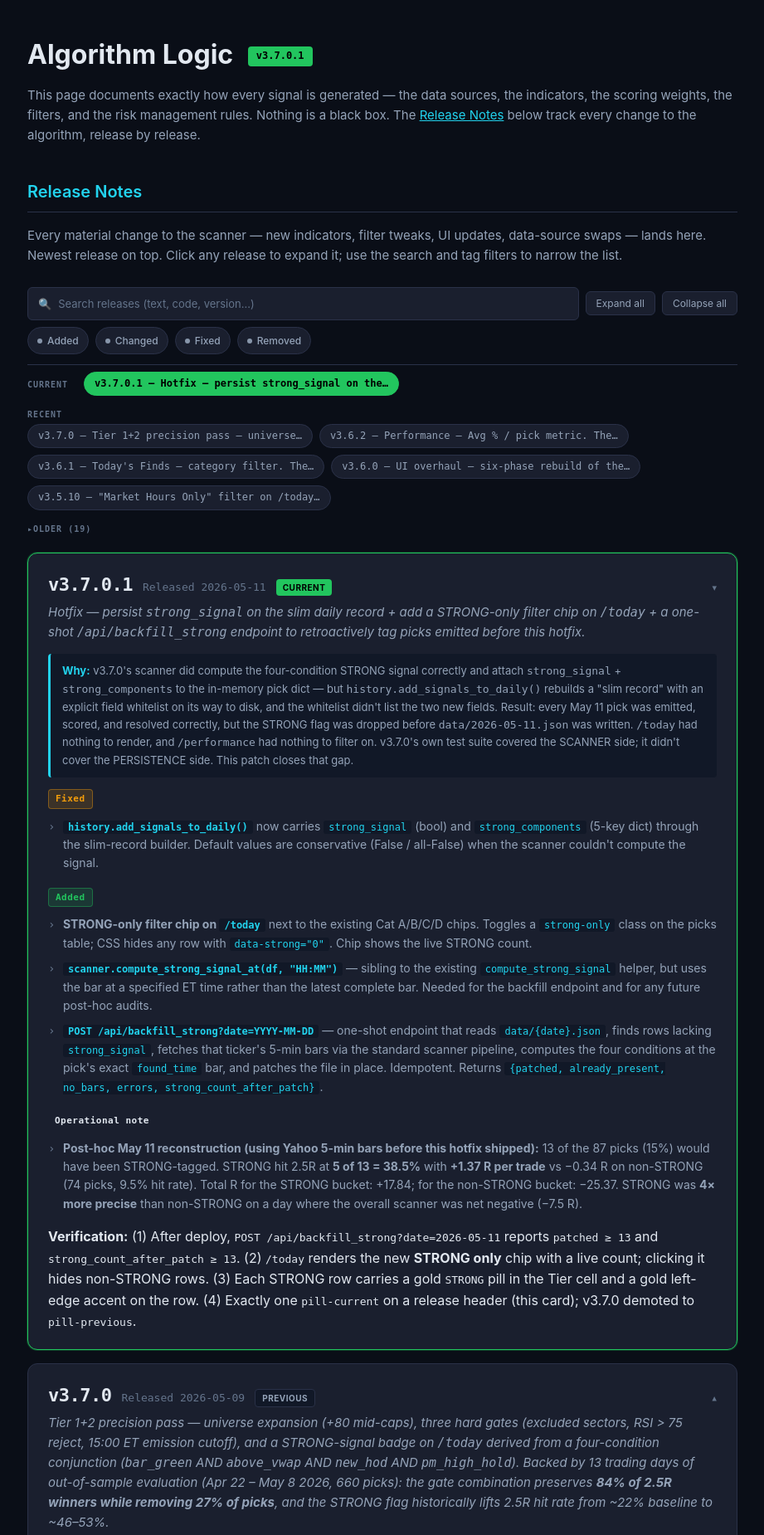
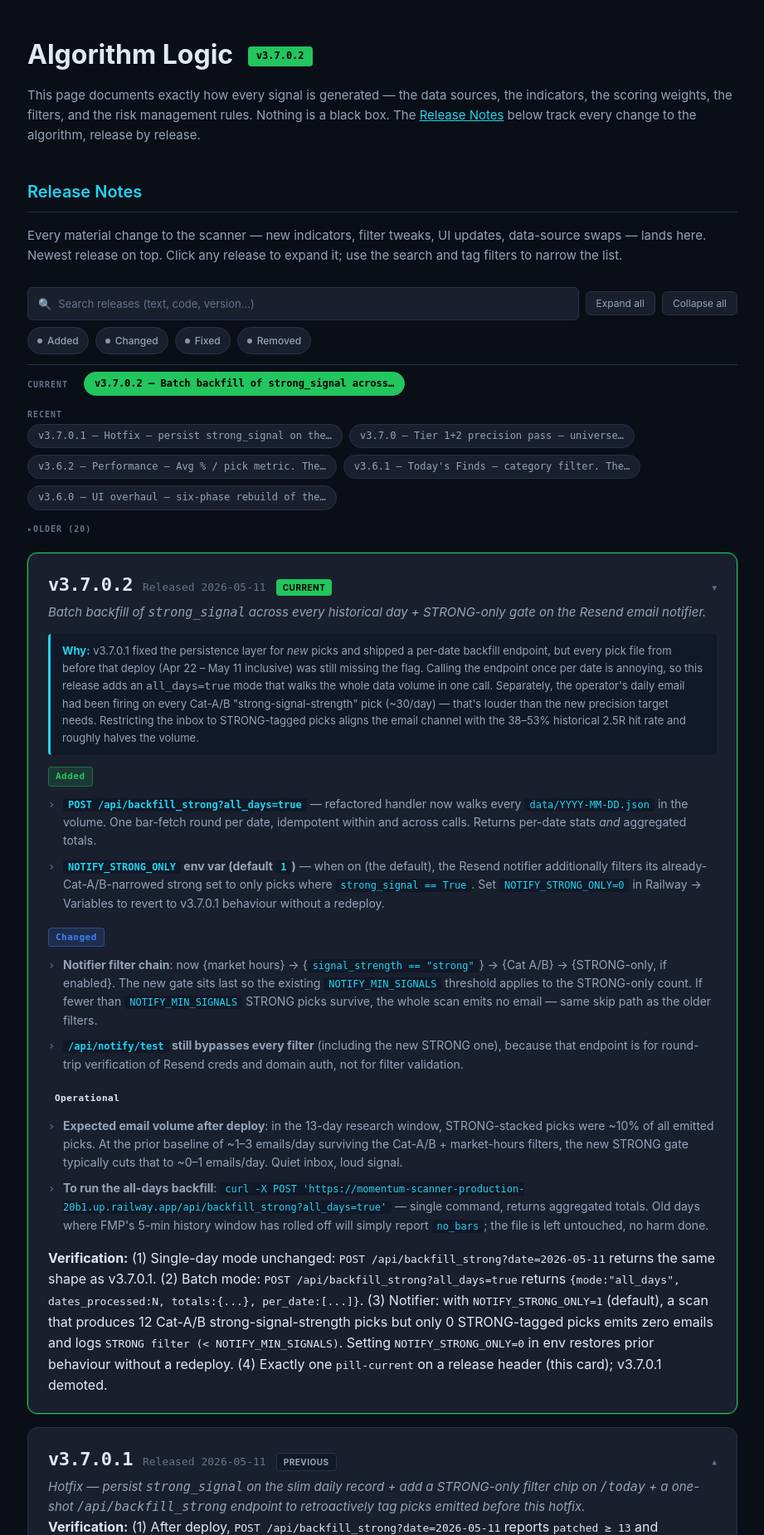
Before and after one commit to raveeshbhasin-assistant/momentum-scanner, a FastAPI app: page /logic in a window 1280 px wide. Shown: the part 70-1920 px from the top of the page at 83% size, without its empty margins (179-1100 px from the left). Run offline with FastAPI, Linux system fonts and the light colour scheme; some libraries are stand-ins or nearby versions.

Commit message:
v3.7.0.2: batch backfill (all_days=true) + STRONG-only email notifier gate
User-driven follow-up on v3.7.0.1:

(1) Backfill all days in one call. The single-date endpoint shipped in
v3.7.0.1 worked but required one curl per date to retroactively tag
every pick from Apr 22 onward. Added an all_days=true mode that walks
every data/YYYY-MM-DD.json in the volume, fetches bars per ticker per
date, and patches in place. Idempotent. Returns aggregated totals plus
a per-date breakdown.

(2) STRONG-only email notifier. The Resend notifier previously fired
on every Cat-A/B "strong-signal-strength" pick (~30/day). New
NOTIFY_STRONG_ONLY env var (default 1) additionally restricts to
picks where strong_signal == True. In the 13-day research window
STRONG-stacked picks were ~10% of all emitted picks, so the new gate
typically cuts daily email volume from ~1-3 to ~0-1 — much louder
signal-to-noise. Set NOTIFY_STRONG_ONLY=0 in Railway Variables to
revert without a redeploy. /api/notify/test still bypasses every
filter (incl. this one) for round-trip Resend creds verification.

To apply after deploy:
  curl -X POST 'https://momentum-scanner-production-20b1.up.railway.app/api/backfill_strong?all_days=true'

Old days where FMP's 5-min history has rolled off will report
no_bars; their files are left untouched.

Co-Authored-By: Claude Opus 4.7 (1M context) <noreply@anthropic.com>

```diff
--- a/app.py
+++ b/app.py
@@ -711,42 +711,28 @@ async def api_trigger_backup():
     return {"today": today, "summary": summary}
 
 
-@app.post("/api/backfill_strong", response_class=JSONResponse)
-async def api_backfill_strong(date: str | None = None):
+def _backfill_strong_for_date(target: str) -> dict:
     """
-    v3.7.0.1: Backfill the STRONG-signal flag on previously emitted picks
-    in data/{date}.json. Use this once after deploying v3.7.0.1 to tag
-    today's (and earlier) picks that were saved before the persistence
-    fix landed.
-
-    Behaviour:
-      - Reads data/{date}.json (defaults to today ET if date omitted)
-      - For each row missing `strong_signal`, fetches that ticker's 5-min
-        bars via the standard scanner pipeline, computes the four
-        conditions at the pick's `found_time` bar, and patches the record
-      - Writes the file back; idempotent (records already carrying
-        `strong_signal` are skipped)
-
-    Returns counts for: patched, already_present, no_bars, errors.
+    v3.7.0.1: backfill STRONG flag on one date's picks. Returns a stats dict.
     """
     from history import load_daily_finds, save_daily_finds
     from scanner import fetch_intraday_data, calculate_indicators, compute_strong_signal_at
 
-    target = date or datetime.now(config.ET).strftime("%Y-%m-%d")
     rows = load_daily_finds(target)
     if not rows:
-        return {"date": target, "rows": 0, "note": "no picks for that date"}
-
-    # Determine which rows need backfilling
+        return {"date": target, "rows": 0, "patched": 0, "note": "no picks"}
     need = [r for r in rows if "strong_signal" not in r]
     skipped = len(rows) - len(need)
     if not need:
-        return {"date": target, "rows": len(rows), "patched": 0, "already_present": skipped}
+        return {
+            "date": target, "rows": len(rows), "patched": 0,
+            "already_present": skipped,
+            "strong_count": sum(1 for r in rows if r.get("strong_signal")),
+        }
 
     tickers = sorted({r["ticker"] for r in need})
-    logger.info(f"backfill_strong: {target} — patching {len(need)} rows across {len(tickers)} tickers")
+    logger.info(f"backfill_strong: {target} — {len(need)} rows × {len(tickers)} tickers")
 
-    # Fetch bars (will be 1 day worth, since the file is for that date)
     try:
         bar_data = fetch_intraday_data(
             tickers,
@@ -754,12 +740,10 @@ async def api_backfill_strong(date: str | None = None):
             days=config.CANDLE_LOOKBACK_DAYS,
         )
     except Exception as e:
-        logger.warning(f"backfill_strong: bar fetch failed: {e}")
+        logger.warning(f"backfill_strong: {target} bar fetch failed: {e}")
         return {"date": target, "rows": len(rows), "patched": 0, "error": str(e)}
 
-    patched = 0
-    no_bars = 0
-    errors = 0
+    patched = no_bars = errors = 0
     for r in need:
         t = r["ticker"]
         df = bar_data.get(t)
@@ -767,9 +751,7 @@ async def api_backfill_strong(date: str | None = None):
             no_bars += 1
             continue
         try:
-            # need indicators (VWAP) on df
             df = calculate_indicators(df)
-            # Parse "09:31 AM ET" → "09:31" (24h)
             ft = r.get("found_time", "")
             try:
                 parts = ft.strip().split()
@@ -796,7 +778,7 @@ async def api_backfill_strong(date: str | None = None):
             patched += 1
         except Exception as e:
             errors += 1
-            logger.debug(f"backfill_strong: {t} {ft}: {e}")
+            logger.debug(f"backfill_strong: {target} {t} {ft}: {e}")
 
     if patched > 0:
         save_daily_finds(rows, target)
@@ -811,8 +793,50 @@ async def api_backfill_strong(date: str | None = None):
         "already_present": skipped,
         "no_bars": no_bars,
         "errors": errors,
-        "strong_count_after_patch": sum(1 for r in rows if r.get("strong_signal")),
+        "strong_count": sum(1 for r in rows if r.get("strong_signal")),
     }
+
+
+@app.post("/api/backfill_strong", response_class=JSONResponse)
+async def api_backfill_strong(date: str | None = None, all_days: bool = False):
+    """
+    v3.7.0.1: Backfill the STRONG-signal flag on previously emitted picks
+    in data/{date}.json. Idempotent — rows that already carry
+    `strong_signal` are skipped.
+
+    v3.7.0.2: optional `all_days=true` walks every YYYY-MM-DD.json file in
+    the data volume and backfills any row missing the flag. Useful as a
+    one-shot after the persistence fix to retroactively tag every
+    historical pick. Performs one bar-fetch round per date.
+
+    Query params:
+      - date=YYYY-MM-DD: backfill that single date (default today ET if
+        all_days is False and date is omitted)
+      - all_days=true:    walk every data/YYYY-MM-DD.json file
+    """
+    if all_days:
+        import re
+        dates: list[str] = []
+        try:
+            for p in sorted(_DATA_DIR.glob("*.json")):
+                stem = p.stem
+                if re.match(r"^\d{4}-\d{2}-\d{2}$", stem):
+                    dates.append(stem)
+        except Exception as e:
+            return {"error": f"could not list data dir: {e}"}
+        per_date = []
+        totals = {"rows": 0, "patched": 0, "already_present": 0,
+                  "no_bars": 0, "errors": 0, "strong_count": 0}
+        for d in dates:
+            stat = _backfill_strong_for_date(d)
+            per_date.append(stat)
+            for k in ("rows", "patched", "already_present", "no_bars", "errors", "strong_count"):
+                if k in stat and isinstance(stat[k], int):
+                    totals[k] += stat[k]
+        return {"mode": "all_days", "dates_processed": len(dates), "totals": totals, "per_date": per_date}
+
+    target = date or datetime.now(config.ET).strftime("%Y-%m-%d")
+    return _backfill_strong_for_date(target)
 
 
 @app.post("/api/analyze/trigger", response_class=JSONResponse)
--- a/templates/logic.html
+++ b/templates/logic.html
@@ -2,7 +2,7 @@
 <html lang="en">
 <head>
     {% include "_head.html" %}
-    <title>Algorithm Logic — Momentum Scanner v3.7.0.1</title>
+    <title>Algorithm Logic — Momentum Scanner v3.7.0.2</title>
     <style>
         /* line-height: 1.6 is inherited from base.css — Phase 5 readability target */
         .content { max-width: 920px; margin: 0 auto; padding: 40px 32px 48px; }
@@ -351,7 +351,7 @@
     {% with active_page="logic", page_title="Algorithm Logic" %}{% include "_nav.html" %}{% endwith %}
 
     <main class="content">
-        <h1>Algorithm Logic <span class="version-tag">v3.7.0.1</span></h1>
+        <h1>Algorithm Logic <span class="version-tag">v3.7.0.2</span></h1>
         <p>This page documents exactly how every signal is generated — the data sources, the indicators, the scoring weights, the filters, and the risk management rules. Nothing is a black box. The <a href="#release-notes" style="color: var(--cyan);">Release Notes</a> below track every change to the algorithm, release by release.</p>
 
         <!-- ═══════════════════════════════════════════════════════ -->
@@ -388,12 +388,58 @@
         <!-- TOC is rendered by JS in three groups: Current / Recent / Older -->
         <div class="release-toc-groups" id="tocGroups" aria-label="Release table of contents"></div>
 
+        <!-- ───── v3.7.0.2 ───── -->
+        <div class="release current" id="v3-7-0-2">
+            <div class="release-header">
+                <span class="release-version">v3.7.0.2</span>
+                <span class="release-date">Released 2026-05-11</span>
+                <span class="release-pill pill-current">Current</span>
+            </div>
+            <div class="release-title">Batch backfill of <code>strong_signal</code> across every historical day + STRONG-only gate on the Resend email notifier.</div>
+
+            <div class="release-rationale">
+                <strong>Why:</strong> v3.7.0.1 fixed the persistence layer for <em>new</em> picks and shipped a per-date backfill endpoint, but every pick file from before that deploy (Apr&nbsp;22 – May&nbsp;11 inclusive) was still missing the flag. Calling the endpoint once per date is annoying, so this release adds an <code>all_days=true</code> mode that walks the whole data volume in one call. Separately, the operator's daily email had been firing on every Cat-A/B "strong-signal-strength" pick (~30/day) — that's louder than the new precision target needs. Restricting the inbox to STRONG-tagged picks aligns the email channel with the 38–53% historical 2.5R hit rate and roughly halves the volume.
+            </div>
+
+            <div class="change-group">
+                <span class="change-tag tag-added">Added</span>
+                <ul>
+                    <li><strong><code>POST /api/backfill_strong?all_days=true</code></strong> — refactored handler now walks every <code>data/YYYY-MM-DD.json</code> in the volume. One bar-fetch round per date, idempotent within and across calls. Returns per-date stats <em>and</em> aggregated totals.</li>
+                    <li><strong><code>NOTIFY_STRONG_ONLY</code> env var (default <code>1</code>)</strong> — when on (the default), the Resend notifier additionally filters its already-Cat-A/B-narrowed strong set to only picks where <code>strong_signal == True</code>. Set <code>NOTIFY_STRONG_ONLY=0</code> in Railway → Variables to revert to v3.7.0.1 behaviour without a redeploy.</li>
+                </ul>
+            </div>
+
+            <div class="change-group">
+                <span class="change-tag tag-changed">Changed</span>
+                <ul>
+                    <li><strong>Notifier filter chain</strong>: now {market hours} → {<code>signal_strength == "strong"</code>} → {Cat A/B} → {STRONG-only, if enabled}. The new gate sits last so the existing <code>NOTIFY_MIN_SIGNALS</code> threshold applies to the STRONG-only count. If fewer than <code>NOTIFY_MIN_SIGNALS</code> STRONG picks survive, the whole scan emits no email — same skip path as the older filters.</li>
+                    <li><strong><code>/api/notify/test</code> still bypasses every filter</strong> (including the new STRONG one), because that endpoint is for round-trip verification of Resend creds and domain auth, not for filter validation.</li>
+                </ul>
+            </div>
+
+            <div class="change-group">
+                <span class="change-tag tag-research">Operational</span>
+                <ul>
+                    <li><strong>Expected email volume after deploy</strong>: in the 13-day research window, STRONG-stacked picks were ~10% of all emitted picks. At the prior baseline of ~1–3 emails/day surviving the Cat-A/B + market-hours filters, the new STRONG gate typically cuts that to ~0–1 emails/day. Quiet inbox, loud signal.</li>
+                    <li><strong>To run the all-days backfill</strong>: <code>curl -X POST 'https://momentum-scanner-production-20b1.up.railway.app/api/backfill_strong?all_days=true'</code> — single command, returns aggregated totals. Old days where FMP's 5-min history window has rolled off will simply report <code>no_bars</code>; the file is left untouched, no harm done.</li>
+                </ul>
+            </div>
+
+            <div class="release-verification">
+                <strong>Verification:</strong>
+                (1) Single-day mode unchanged: <code>POST /api/backfill_strong?date=2026-05-11</code> returns the same shape as v3.7.0.1.
+                (2) Batch mode: <code>POST /api/backfill_strong?all_days=true</code> returns <code>{mode:"all_days", dates_processed:N, totals:{...}, per_date:[...]}</code>.
+                (3) Notifier: with <code>NOTIFY_STRONG_ONLY=1</code> (default), a scan that produces 12 Cat-A/B strong-signal-strength picks but only 0 STRONG-tagged picks emits zero emails and logs <code>STRONG filter (&lt; NOTIFY_MIN_SIGNALS)</code>. Setting <code>NOTIFY_STRONG_ONLY=0</code> in env restores prior behaviour without a redeploy.
+                (4) Exactly one <code>pill-current</code> on a release header (this card); v3.7.0.1 demoted.
+            </div>
+        </div>
+
         <!-- ───── v3.7.0.1 ───── -->
-        <div class="release current" id="v3-7-0-1">
+        <div class="release" id="v3-7-0-1">
             <div class="release-header">
                 <span class="release-version">v3.7.0.1</span>
                 <span class="release-date">Released 2026-05-11</span>
-                <span class="release-pill pill-current">Current</span>
+                <span class="release-pill pill-previous">Previous</span>
             </div>
             <div class="release-title">Hotfix — persist <code>strong_signal</code> on the slim daily record + add a STRONG-only filter chip on <code>/today</code> + a one-shot <code>/api/backfill_strong</code> endpoint to retroactively tag picks emitted before this hotfix.</div>
 
```
Also changed, not shown: notifier.py (+27 -0 lines).
